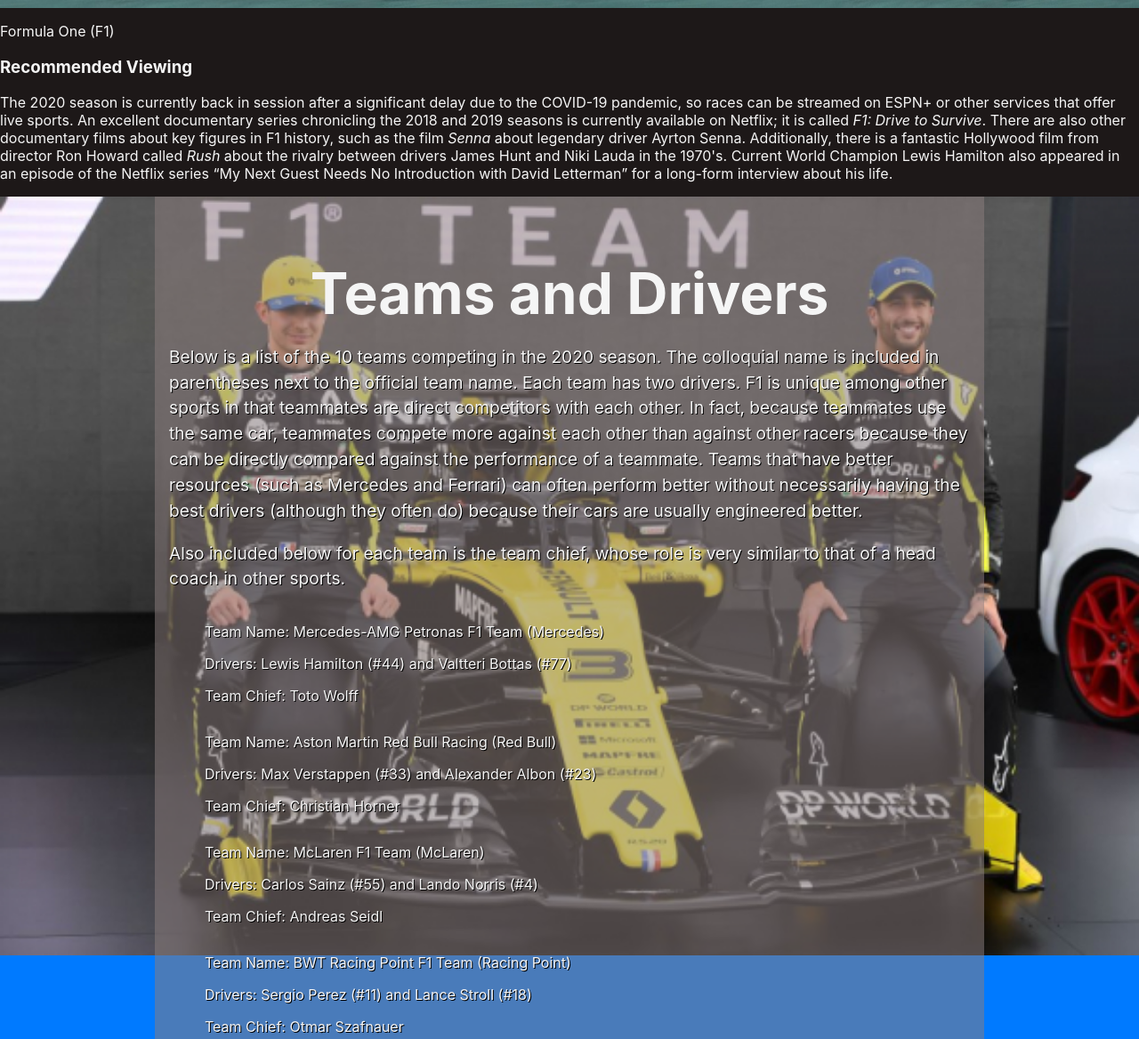
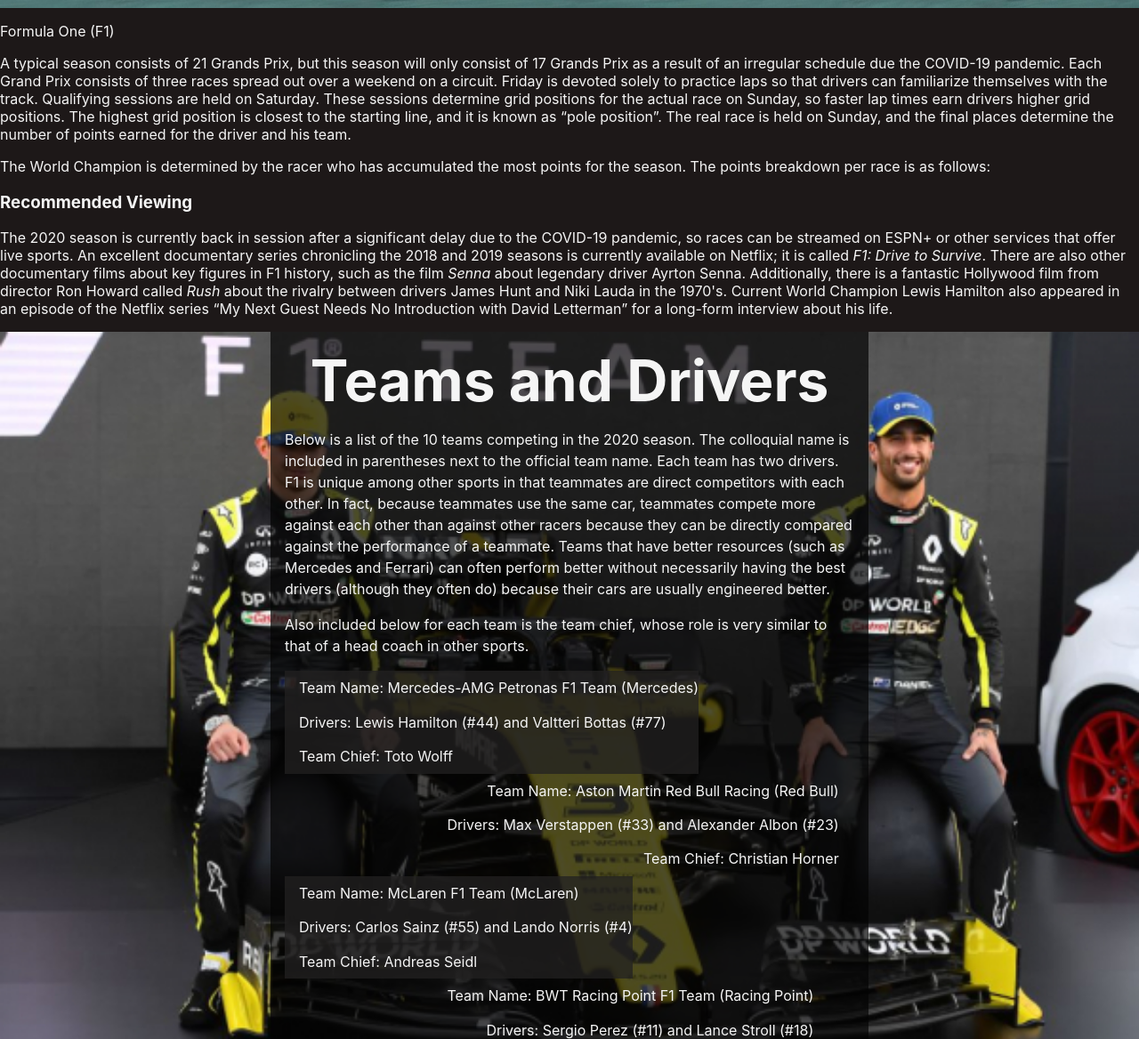
Before and after one commit to GSPuniani/single_page_project, a plain HTML site: page index.html in a window 1280 px wide. Shown: the part 900-2068 px from the top of the page at 89% size. Drawn offline with Linux system fonts and the light colour scheme.

Commit message:
Finished styling Teams and Drivers section and added info to Primer section

```diff
--- a/index.html
+++ b/index.html
@@ -46,6 +46,20 @@
             <div>
                 <p>
                     Formula One (F1)
+                </p>
+                <p>
+                    A typical season consists of 21 Grands Prix, but this season will only consist of 17
+                    Grands Prix as a result of an irregular schedule due the COVID-19 pandemic.
+                    Each Grand Prix consists of three races spread out over a weekend on a circuit. Friday is devoted solely
+                    to practice laps so that drivers can familiarize themselves with the track. Qualifying sessions are held
+                    on Saturday. These sessions determine grid positions for the actual race on Sunday, so faster lap times
+                    earn drivers higher grid positions. The highest grid position is closest to the starting line, and it is
+                    known as <q>pole position</q>. The real race is held on Sunday, and the final places determine the number
+                    of points earned for the driver and his team.
+                </p>
+                <p>
+                    The World Champion is determined by the racer who has accumulated the most points
+                    for the season. The points breakdown per race is as follows:
                 </p>
 
                 <h3>Recommended Viewing</h3>
@@ -168,7 +182,7 @@
                             6 world championships, putting him in the category of the all-time greats among the
                             likes of Sir Jackie Stewart, Ayrton Senna, and Michael Schumacher. Hamilton has amassed
                             3,621 points since making his fiery F1 debut in 2007. He has achieved 158 podium finishes
-                            (placing 1st, 2nd, or 3rd) so far.
+                            (placing 1st, 2nd, or 3rd in a race) so far.
                         </p>
                     </li>
 					<li class="card">
--- a/styles.css
+++ b/styles.css
@@ -132,9 +132,9 @@ main > div {
 
 /* Give the box a transparent wide box with a set maximum width to keep it readable */
 #teams-drivers > div {
-    background-color:rgba(138, 125, 125, 0.53);
+    background-color:rgba(3, 3, 3, 0.70);
     padding: 1em;
-    width: 75%;
+    width: 50%;
     max-width: 900px;
 }
 
@@ -142,26 +142,45 @@ main > div {
 #teams-drivers h2 {
     font-size: 4em;
     text-align: center;
-    margin-bottom: 0;
+    margin: 0;
 }
 
 /* Adjust the spacing for the paragraphs before the list in this section */
 #teams-drivers > div > p {
-    font-size: 1.2em;
+    font-size: 1em;
     line-height: 1.5em;
-    text-shadow: 1px 1px black;
+    /* background-color: rgba(63, 48, 48, 0.35); */
 }
 
 /* Remove the bullet points, margin, and padding  */
 #teams-drivers ul {
     list-style: none;
-    /* margin: 0; */
-    /* padding: 0; */
+    margin: 0;
+    padding: 0;
     display: flex;
     flex-direction: column;
     justify-content: space-around;
     align-items: flex-start;
-    text-shadow: 1px 1px black;
+}
+
+#teams-drivers ul > li:nth-child(even) {
+    display: flex;
+    padding-left: 1em;
+    flex-direction: column;
+    line-height: 0.4em;
+    align-items: flex-end;
+    margin-left: 26%;
+    margin-right: inherit;
+}
+
+/* Style alternating backgrounds for the list items to improve readability */
+#teams-drivers ul > li:nth-child(odd) {
+    display: flex;
+    flex-direction: column;
+    background-color: rgba(34, 32, 32, 0.75);
+    padding-left: 1em;
+    align-items: flex-start;
+    line-height: 0.4em;
 }
 
 
```
